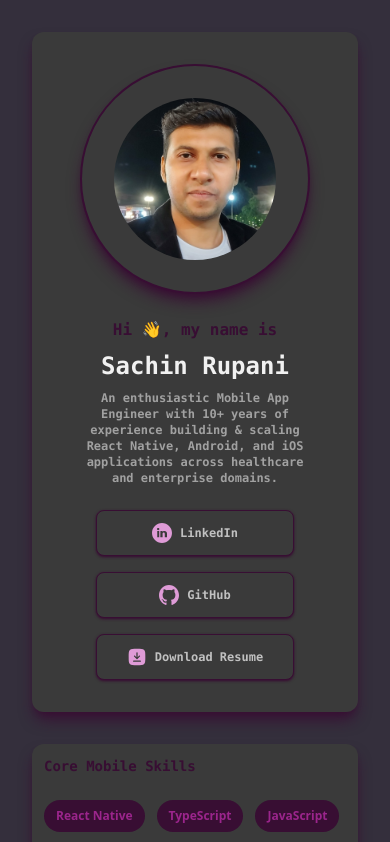
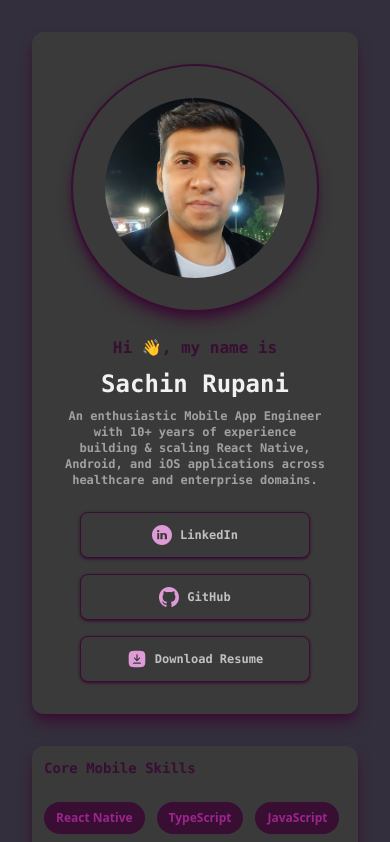
Before and after one commit to SachinRupani/my-profile, a Next.js app: page / in a window 390 px wide. Shown: the top 842 px of the page. Built offline with nearby package versions, Linux system fonts and the light colour scheme.

Commit message:
fix: minor padding fixed in ProfileCard

```diff
--- a/src/components/organisms/profile-card/ProfileCard.tsx
+++ b/src/components/organisms/profile-card/ProfileCard.tsx
@@ -7,7 +7,7 @@ const ProfileCard = () => {
   return (
     <AppCard
       colorVariant="secondary"
-      className="flex flex-col gap-6 py-8 px-12 justify-center"
+      className="flex flex-col gap-6 py-8 px-8 md:px-12 justify-center"
     >
       {/* Image */}
       <ImageSection />
```
